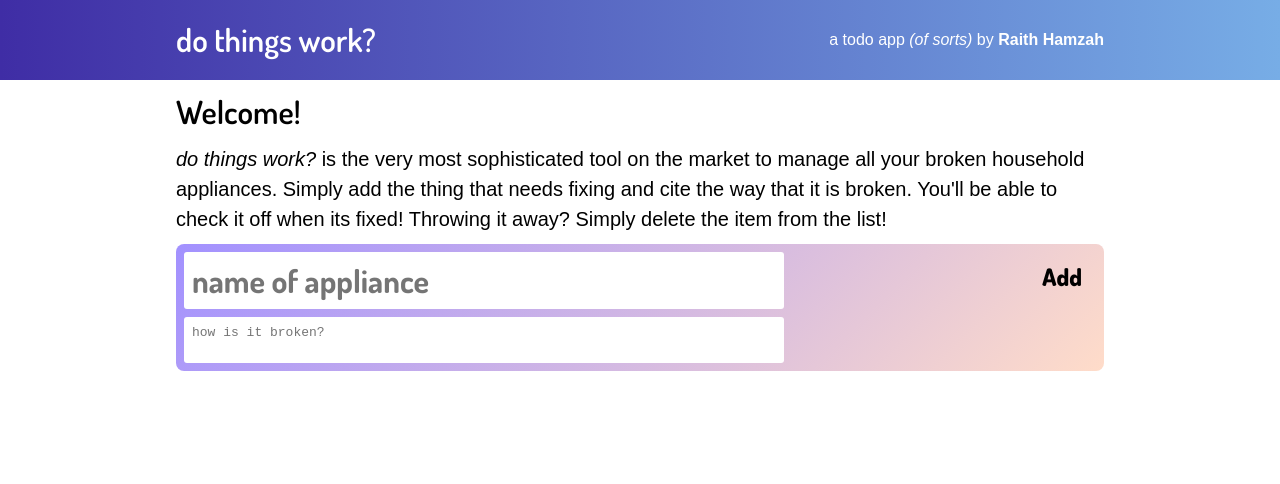
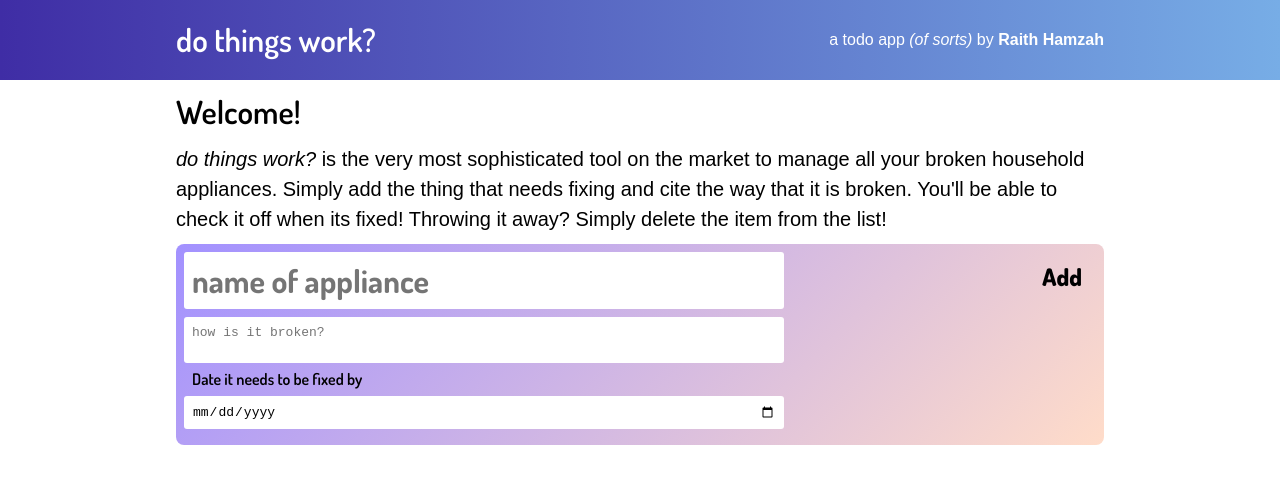
Before and after one commit to raith-hamzah/do-things-work, a React (Create React App) app: page / in a window 1280 px wide. Shown: the top 484 px of the page. Built offline with nearby package versions, Linux system fonts and the light colour scheme.

Commit message:
Added separate dates from completion and target.

```diff
--- a/src/components/createTodo.js
+++ b/src/components/createTodo.js
@@ -5,12 +5,13 @@ import { ADD_TODO } from "./todoList"
 function CreateTodo({ dispatch }) {
   const [name, setName] = useState("")
   const [description, setDescription] = useState("")
+  const [complete, setComplete] = useState("")
 
   function handleSubmit(event) {
     event.preventDefault()
     dispatch({
       type: ADD_TODO,
-      payload: { name, description, fixed: false, id: Date.now() },
+      payload: { name, description, fixed: false, id: Date.now(), complete },
     })
     setName("")
     setDescription("")
@@ -29,10 +30,18 @@ function CreateTodo({ dispatch }) {
           onChange={e => setName(e.target.value)}
         />
         <textarea
-          className='todo__description'
+          className='todo__input'
           value={description}
           placeholder='how is it broken?'
           onChange={e => setDescription(e.target.value)}
+        />
+        <label>Date it needs to be fixed by</label>
+        <input
+          className='todo__input todo__date'
+          type='date'
+          id='create-complete'
+          name='create-complete'
+          onChange={e => setComplete(new Date(e.target.value))}
         />
       </form>
     </section>
--- a/src/components/todo.css
+++ b/src/components/todo.css
@@ -18,9 +18,10 @@
   color: black;
 }
 
-.todo__description {
+.todo__input {
   font-size: 1em;
   width: 100%;
+  margin-bottom: 8px;
 }
 
 .todo__name {
@@ -32,7 +33,7 @@
 }
 
 .todo__name,
-.todo__description {
+.todo__input {
   background: none;
   border: none;
   box-sizing: border-box;
@@ -44,18 +45,21 @@
 }
 
 .todo--active .todo__name,
-.todo--active .todo__description {
+.todo--active .todo__input {
   background: white;
 }
 
 .todo__name:focus,
-.todo__description:focus {
+.todo__input:focus {
   background-color: white;
   outline: 3px black solid;
 }
 
 .todo label {
+  margin-top: 1em;
   margin-left: 8px;
+  font-family: dosis;
+  font-weight: 600;
 }
 
 .todo button {
@@ -95,6 +99,10 @@
   outline: none;
 }
 
+.todo__fixed {
+  margin-top: 2em;
+  margin-bottom: 2em;
+}
 .todo__fixed:focus {
   outline: 3px solid black;
 }
@@ -103,10 +111,22 @@
   text-decoration: line-through;
 }
 
+.todo hr {
+  border: 1px green solid;
+}
+
+.todo--active hr {
+  border: 1px red solid;
+}
+
+.todo__date {
+  margin-top: 8px;
+}
+
 /* Landscape phones */
 @media (min-width: 576px) {
   .todo__name,
-  .todo__description {
+  .todo__input {
     width: 80%;
   }
 
--- a/src/components/todo.js
+++ b/src/components/todo.js
@@ -2,7 +2,7 @@ import React, { useState, useRef, useEffect } from "react"
 import "./todo.css"
 import { SAVE_TODO, DELETE_TODO } from "./todoList"
 
-function Todo({ description, name, index, dispatch, fixed, id }) {
+function Todo({ description, name, index, dispatch, fixed, id, complete }) {
   const [disabled, setDisabled] = useState(true)
   const titleInput = useRef(null)
   const editButton = useRef(null)
@@ -46,41 +46,104 @@ function Todo({ description, name, index, dispatch, fixed, id }) {
           onChange={e => {
             dispatch({
               type: SAVE_TODO,
-              payload: { name: e.target.value, description, fixed, index, id },
+              payload: {
+                name: e.target.value,
+                description,
+                fixed,
+                index,
+                id,
+                complete,
+              },
             })
           }}
         />
         <textarea
-          className={`todo__description ${
-            disabled && fixed ? "todo--fixed" : ""
-          }`}
+          className={`todo__input ${disabled && fixed ? "todo--fixed" : ""}`}
           value={description}
           placeholder='how is it broken?'
           disabled={disabled}
           onChange={e => {
             dispatch({
               type: SAVE_TODO,
-              payload: { name, description: e.target.value, fixed, index, id },
+              payload: {
+                name,
+                description: e.target.value,
+                fixed,
+                index,
+                id,
+                complete,
+              },
             })
           }}
         />
+        <hr />
+        <label
+          className={disabled && fixed ? "todo--fixed" : ""}
+          htmlFor={`${id}-complete`}
+        >
+          Date it needs to be fixed by
+        </label>
         <input
-          className='todo__fixed'
-          type='checkbox'
+          className={`todo__input todo__date ${
+            disabled && fixed ? "todo--fixed" : ""
+          }`}
+          type='date'
           checked={fixed}
-          id={id}
-          name={id}
-          onClick={e => {
+          value={formatDate(complete)}
+          id={`${id}-complete`}
+          name={`${id}-complete`}
+          disabled={disabled}
+          onChange={e => {
             dispatch({
               type: SAVE_TODO,
-              payload: { name, description, fixed: !fixed, index, id },
+              payload: {
+                name,
+                description,
+                fixed,
+                complete: new Date(e.target.value),
+                index,
+                id,
+              },
             })
           }}
         />
-        <label htmlFor={id}>Is it fixed?</label>
+        <hr />
+        <label htmlFor={`${id}-complete`}>Date it got fixed</label>
+        <input
+          className={`todo__input todo__date ${
+            disabled && fixed ? "todo--fixed" : ""
+          }`}
+          type='date'
+          value={formatDate(fixed)}
+          id={`${id}-complete`}
+          name={`${id}-complete`}
+          onChange={e => {
+            dispatch({
+              type: SAVE_TODO,
+              payload: {
+                name,
+                description,
+                fixed: new Date(e.target.value),
+                complete,
+                index,
+                id,
+              },
+            })
+          }}
+        />
       </form>
     </section>
   )
 }
 
+// formats the date to YYYY-MM-DD for date inputs
+const formatDate = date => {
+  if (date) {
+    const offset = date.getTimezoneOffset()
+    date = new Date(date.getTime() + offset * 60 * 1000)
+    return date.toISOString().split("T")[0]
+  }
+  return ""
+}
+
 export default Todo
--- a/src/components/todoList.js
+++ b/src/components/todoList.js
@@ -32,33 +32,39 @@ function TodoList() {
 }
 
 export function reducer(state, action) {
-  const { name, description, fixed, index, id } = action.payload
+  const { name, description, fixed, index, id, complete } = action.payload
   let newState
   if (action.type === ADD_TODO) {
     // Date acts as simple id to prevent rerenders when todo indexes change
     newState = {
-      todos: [{ name, description, fixed: false, id }, ...state.todos],
+      todos: [
+        { name, description, fixed: false, id, complete },
+        ...state.todos,
+      ],
     }
     if (db) {
-      db.todos.add({ name, description, fixed: false, id })
+      db.todos.add({ name, description, fixed: false, id, complete })
     }
   }
   if (action.type === SAVE_TODO) {
     if (index === 0) {
       newState = {
-        todos: [{ name, description, fixed, id }, ...state.todos.slice(1)],
+        todos: [
+          { name, description, fixed, id, complete },
+          ...state.todos.slice(1),
+        ],
       }
     } else {
       newState = {
         todos: [
           ...state.todos.slice(0, index),
-          { name, description, fixed, id },
+          { name, description, fixed, id, complete },
           ...state.todos.slice(index + 1),
         ],
       }
     }
     if (db) {
-      db.todos.put({ name, description, fixed, id })
+      db.todos.put({ name, description, fixed, id, complete })
     }
   }
   if (action.type === DELETE_TODO) {
--- a/src/db.js
+++ b/src/db.js
@@ -4,7 +4,7 @@ import Dexie from "dexie"
 let db
 if (window.indexedDB) {
   db = new Dexie("todos")
-  db.version(1).stores({ todos: "id,name,description,fixed" })
+  db.version(1).stores({ todos: "id,name,description,complete,fixed" })
 } else db = null
 
 export default db
```
Also changed, not shown: 1 other file (tests, documents, lock files or other folders).
